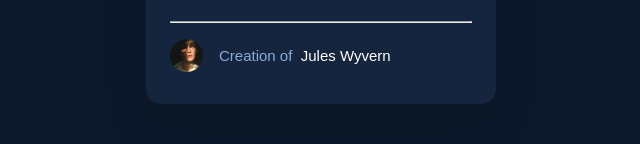
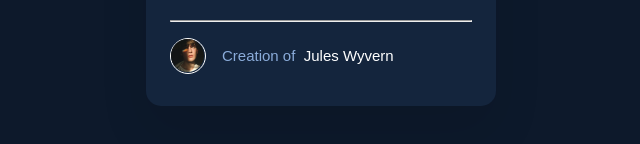
Before and after one commit to metrikspacex/nft-preview-card-component, a website built with Vite: page index.html in a window 1280 px wide. Shown: the part 594-738 px from the top of the page, 319-959 px from the left. Built offline with nearby package versions, Linux system fonts and the light colour scheme.

Commit message:
added border around image

```diff
--- a/index.html
+++ b/index.html
@@ -47,10 +47,12 @@
         <hr class="divider" />
 
         <div class="foot">
-          <img
-            alt="photo of Jules Wyvern"
-            class="foot-image"
-            src="/images/image-avatar.png" />
+          <div class="foot-image-border">
+            <img
+              alt="photo of Jules Wyvern"
+              class="foot-image"
+              src="/images/image-avatar.png" />
+          </div>
           <h2 class="foot-subheading">
             <p class="foot-subheading-text">Creation of</p>
             <p class="foot-subheading-author">&nbsp;Jules Wyvern</p>
--- a/src/main.scss
+++ b/src/main.scss
@@ -174,9 +174,18 @@ div.foot {
   }
 }
 
-img.foot-image {
-  height: 33px;
+div.foot-image-border {
+  border: 1px solid #fff;
+  border-radius: 1rem;
+  height: 34px;
+  width: 34px;
+  box-sizing: content-box;
   margin-right: 16px;
+
+  img.foot-image {
+    height: 33px;
+    width: 33px;
+  }
 }
 
 h2.foot-subheading {
```
